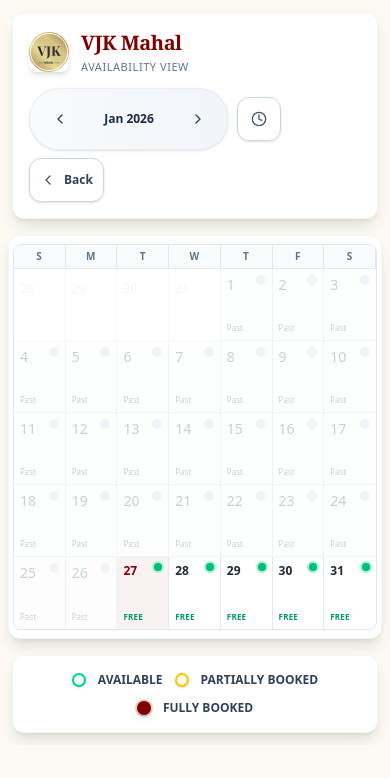
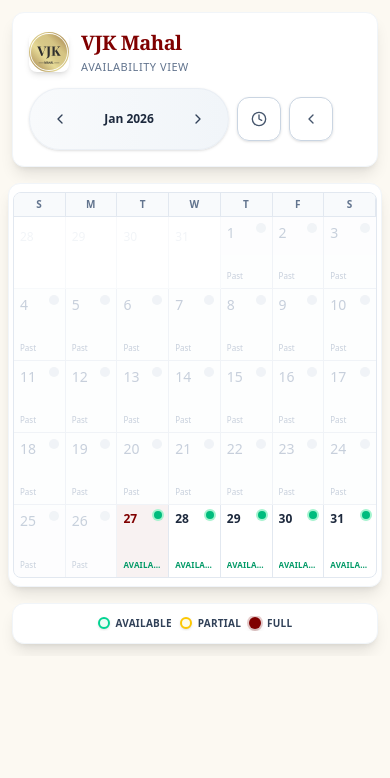
Before and after one commit to Immortalpie-11/VJK-Mahal-Booking, a Next.js app: page / in a window 390 px wide. Both pictures are taken after a click on the button "Check Availability". Shown: the top 778 px of the page. Built offline with nearby package versions, Linux system fonts and the light colour scheme.

Commit message:
Remove FREE label, icon-only Back button, legend single-line on mobile

```diff
--- a/components/CalendarUI.tsx
+++ b/components/CalendarUI.tsx
@@ -200,11 +200,10 @@
           </button>
           <button
             onClick={onExit}
-            className="p-2.5 min-h-[44px] flex items-center justify-center border border-slate-300 rounded-xl hover:bg-slate-50 hover:border-slate-400 transition-all duration-200 shadow-sm hover:shadow gap-2 touch-manipulation"
+            className="p-2.5 min-h-[44px] min-w-[44px] flex items-center justify-center border border-slate-300 rounded-xl hover:bg-slate-50 hover:border-slate-400 transition-all duration-200 shadow-sm hover:shadow touch-manipulation"
             aria-label="Back"
           >
-            <ChevronLeft className="w-4 h-4 text-slate-600 shrink-0" />
-            <span className="text-xs sm:text-sm font-semibold text-slate-700">Back</span>
+            <ChevronLeft className="w-4 h-4 text-slate-600" />
           </button>
         </div>
       </header>
@@ -324,8 +323,7 @@
                   <div className="mt-auto pt-0.5 sm:pt-1 min-w-0 overflow-hidden">
                     {isAvailable && (
                       <p className="text-[8px] sm:text-[9px] md:text-[10px] text-emerald-600 font-semibold tracking-wide truncate" title="Available">
-                        <span className="sm:hidden">FREE</span>
-                        <span className="hidden sm:inline">AVAILABLE</span>
+                        AVAILABLE
                       </p>
                     )}
                     {isPartiallyBooked && dayEvents.length > 0 && (
@@ -352,19 +350,19 @@
       </div>
 
       {/* Legend */}
-      <div className="bg-white p-4 md:p-5 rounded-xl sm:rounded-2xl shadow-lg border border-slate-100">
-        <div className="flex flex-wrap items-center justify-center sm:justify-start gap-3 sm:gap-4 md:gap-6 text-xs md:text-sm">
-          <div className="flex items-center gap-3 group cursor-default">
-            <div className="w-3.5 h-3.5 rounded-full border-2 border-emerald-400 bg-emerald-50 shadow-sm group-hover:scale-110 transition-transform duration-200"></div>
-            <span className="text-slate-700 font-semibold">AVAILABLE</span>
+      <div className="bg-white p-3 sm:p-4 md:p-5 rounded-xl sm:rounded-2xl shadow-lg border border-slate-100">
+        <div className="flex flex-row flex-nowrap items-center justify-center sm:justify-start gap-2 sm:gap-4 md:gap-6 overflow-x-auto">
+          <div className="flex items-center gap-1.5 sm:gap-3 cursor-default shrink-0">
+            <div className="w-3 h-3 sm:w-3.5 sm:h-3.5 rounded-full border-2 border-emerald-400 bg-emerald-50 shadow-sm shrink-0"></div>
+            <span className="text-[10px] sm:text-xs md:text-sm text-slate-700 font-semibold uppercase tracking-wide whitespace-nowrap">Available</span>
           </div>
-          <div className="flex items-center gap-3 group cursor-default">
-            <div className="w-3.5 h-3.5 rounded-full border-2 border-yellow-400 bg-yellow-50 shadow-sm group-hover:scale-110 transition-transform duration-200"></div>
-            <span className="text-slate-700 font-semibold">PARTIALLY BOOKED</span>
+          <div className="flex items-center gap-1.5 sm:gap-3 cursor-default shrink-0">
+            <div className="w-3 h-3 sm:w-3.5 sm:h-3.5 rounded-full border-2 border-yellow-400 bg-yellow-50 shadow-sm shrink-0"></div>
+            <span className="text-[10px] sm:text-xs md:text-sm text-slate-700 font-semibold uppercase tracking-wide whitespace-nowrap"><span className="sm:hidden">Partial</span><span className="hidden sm:inline">Partially booked</span></span>
           </div>
-          <div className="flex items-center gap-3 group cursor-default">
-            <div className="w-3.5 h-3.5 rounded-full bg-[#800000] shadow-md ring-2 ring-[#800000]/20 group-hover:scale-110 transition-transform duration-200"></div>
-            <span className="text-slate-700 font-semibold">FULLY BOOKED</span>
+          <div className="flex items-center gap-1.5 sm:gap-3 cursor-default shrink-0">
+            <div className="w-3 h-3 sm:w-3.5 sm:h-3.5 rounded-full bg-[#800000] shadow-md ring-2 ring-[#800000]/20 shrink-0"></div>
+            <span className="text-[10px] sm:text-xs md:text-sm text-slate-700 font-semibold uppercase tracking-wide whitespace-nowrap"><span className="sm:hidden">Full</span><span className="hidden sm:inline">Fully booked</span></span>
           </div>
         </div>
       </div>
```
